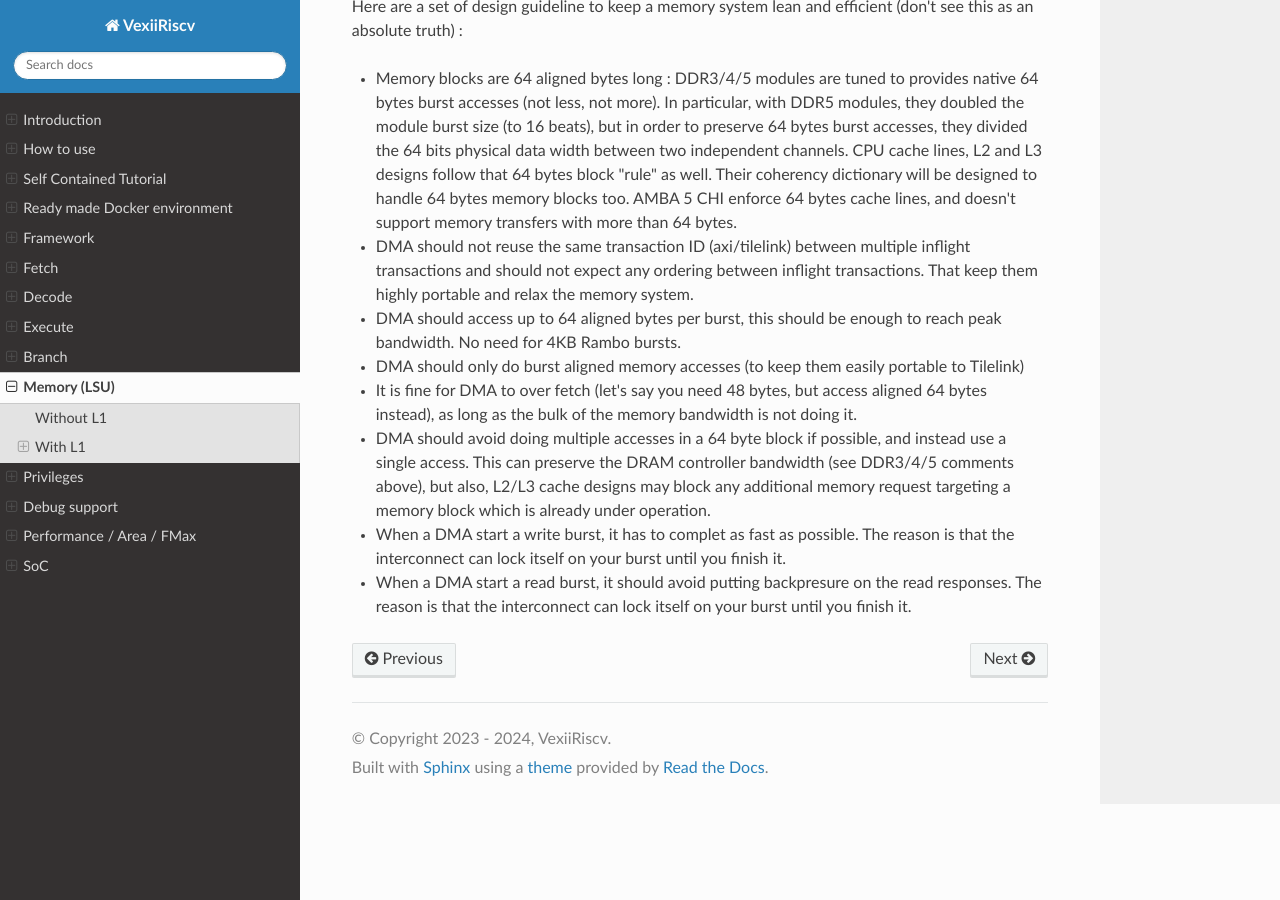
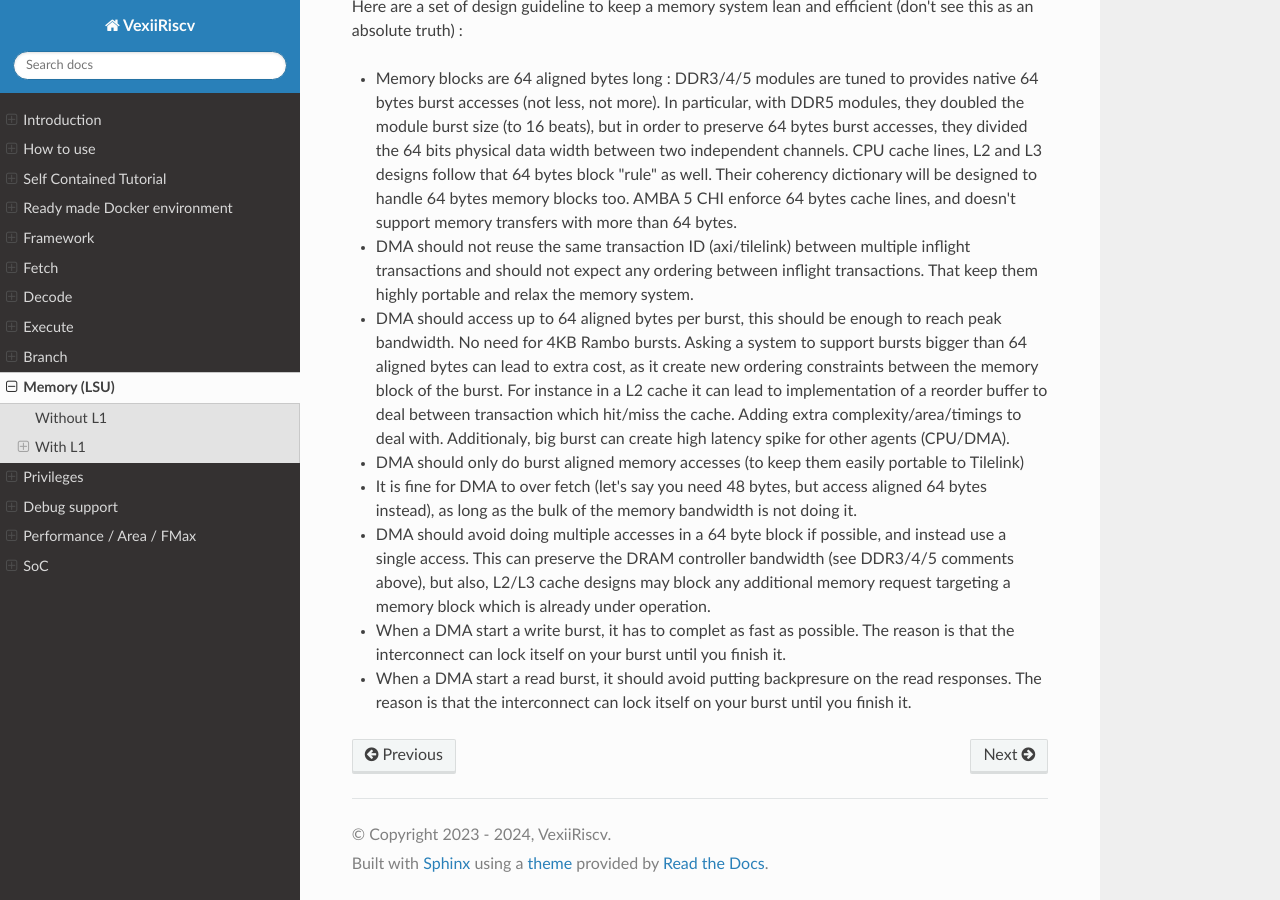
Before and after one commit to SpinalHDL/VexiiRiscv-RTD, a Sphinx documentation site: the page built from source/VexiiRiscv/Memory/index.rst, in a window 1280 px wide and 900 px high, scrolled down 7621 px. Built offline with Sphinx 7.4.7 and the Read the Docs theme 3.1.0, drawn with Linux system fonts in a browser that asks for light colours.

Commit message:
More cookbook

```diff
--- a/source/VexiiRiscv/Memory/index.rst
+++ b/source/VexiiRiscv/Memory/index.rst
@@ -286,6 +286,9 @@ Here are a set of design guideline to keep a memory system lean and efficient (d
   AMBA 5 CHI enforce 64 bytes cache lines, and doesn't support memory transfers with more than 64 bytes.
 - DMA should not reuse the same transaction ID (axi/tilelink) between multiple inflight transactions and should not expect any ordering between inflight transactions. That keep them highly portable and relax the memory system.
 - DMA should access up to 64 aligned bytes per burst, this should be enough to reach peak bandwidth. No need for 4KB Rambo bursts.
+  Asking a system to support bursts bigger than 64 aligned bytes can lead to extra cost, as it create new ordering constraints between the memory block of the burst.
+  For instance in a L2 cache it can lead to implementation of a reorder buffer to deal between transaction which hit/miss the cache. Adding extra complexity/area/timings to deal with.
+  Additionaly, big burst can create high latency spike for other agents (CPU/DMA).
 - DMA should only do burst aligned memory accesses (to keep them easily portable to Tilelink)
 - It is fine for DMA to over fetch (let's say you need 48 bytes, but access aligned 64 bytes instead),
   as long as the bulk of the memory bandwidth is not doing it.
```
